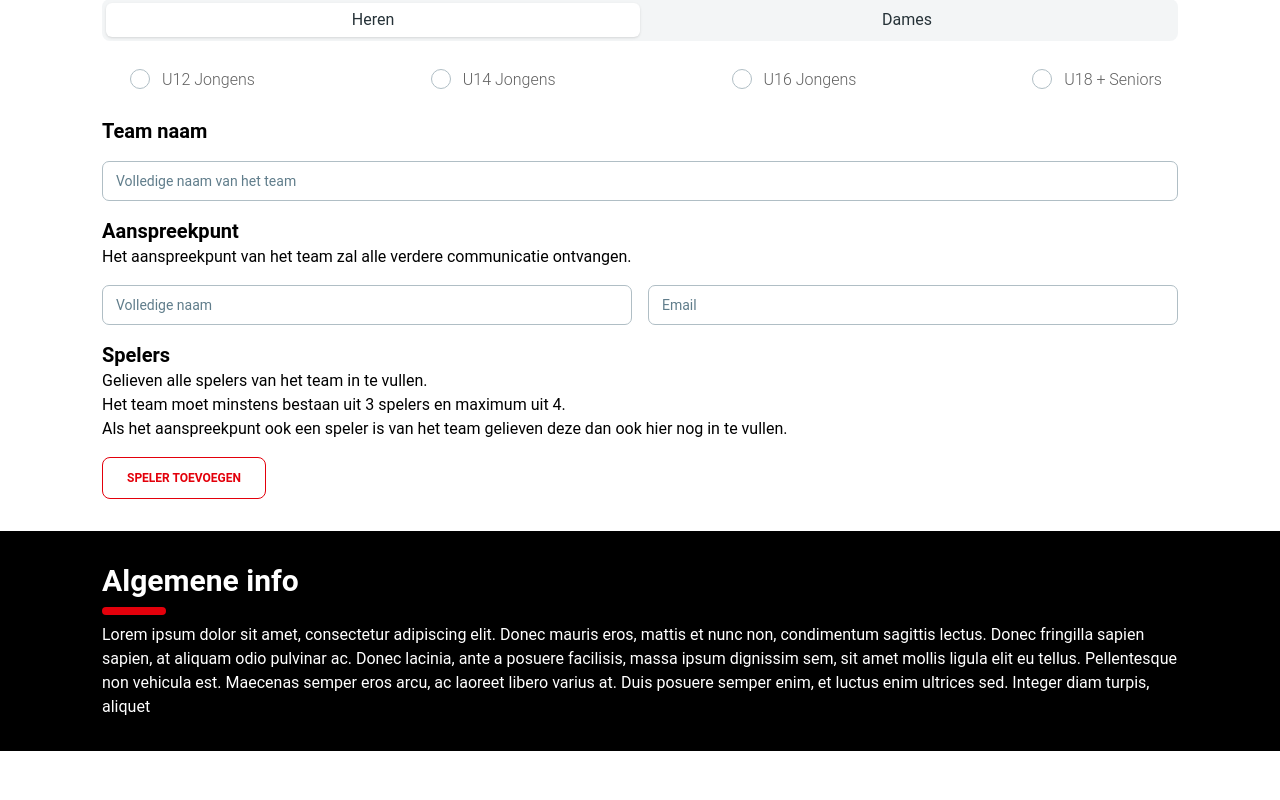
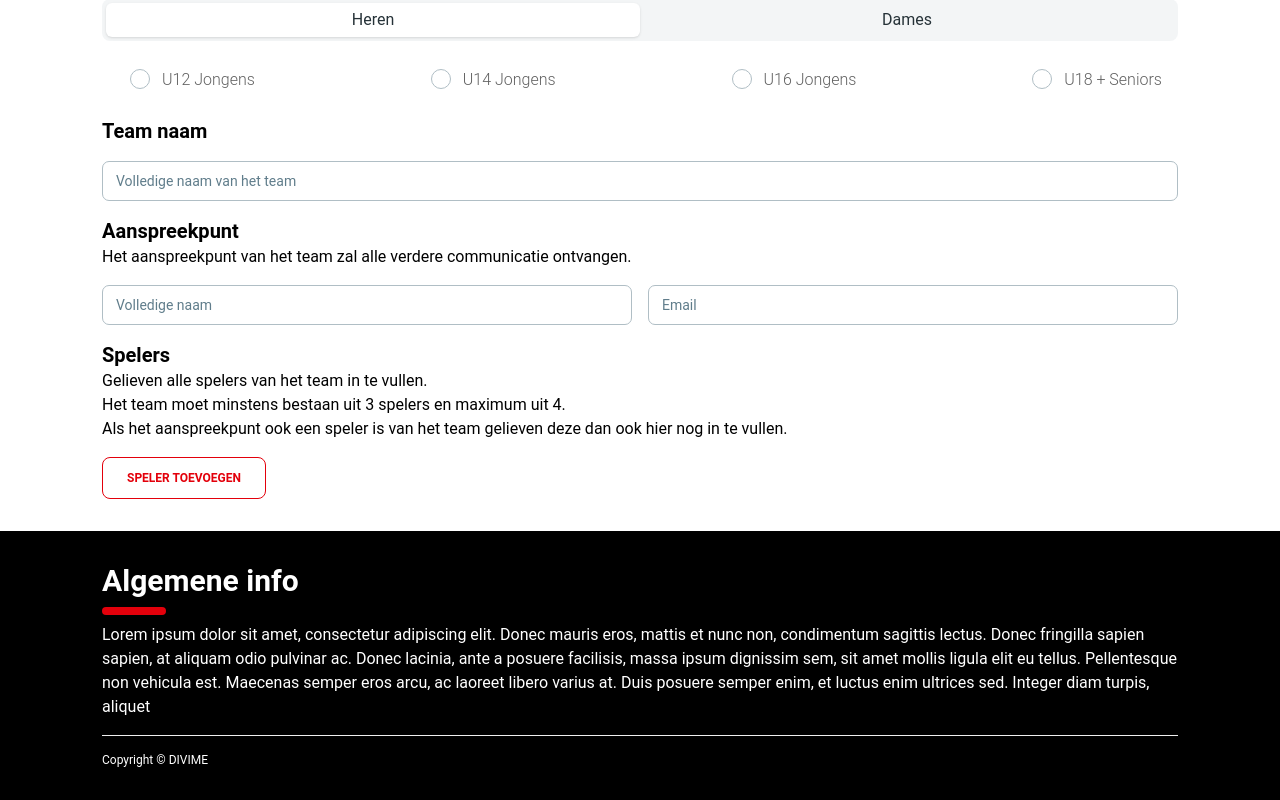
Before and after one commit to Mell-3s/zuiderkempen-diamonds-3x3, a React (Vite) app: page / in a window 1280 px wide. Shown: the part 554-1354 px from the top of the page. Before the commit the page ends 1305 px from the top, so only its background shows below. Built offline with nearby package versions, Linux system fonts and the light colour scheme.

Commit message:
Copyright

```diff
--- a/src/components/footer/Footer.tsx
+++ b/src/components/footer/Footer.tsx
@@ -12,6 +12,8 @@ function Footer() {
           laoreet libero varius at. Duis posuere semper enim, et luctus enim ultrices sed. Integer
           diam turpis, aliquet
         </p>
+        <hr className="my-4" />
+        <p className="text-white text-xs">Copyright &copy; DIVIME</p>
       </div>
     </footer>
   );
```
